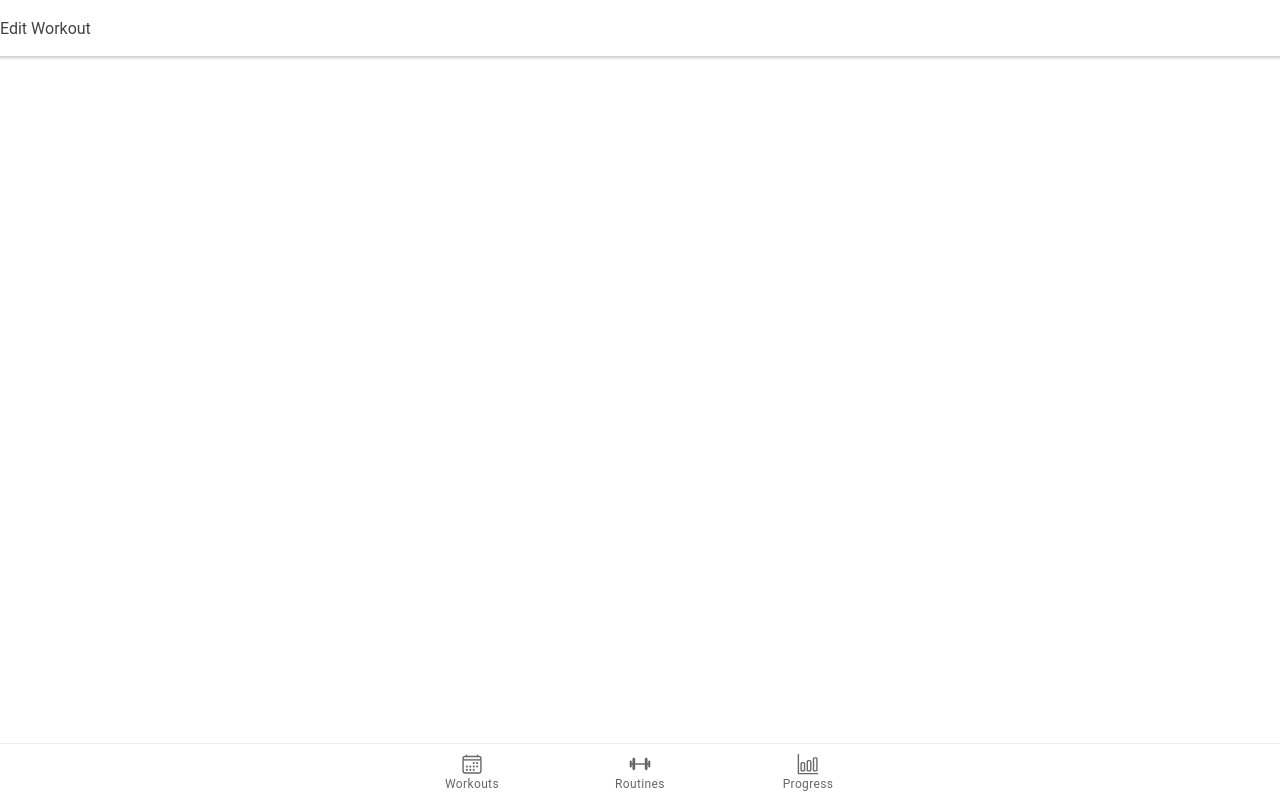
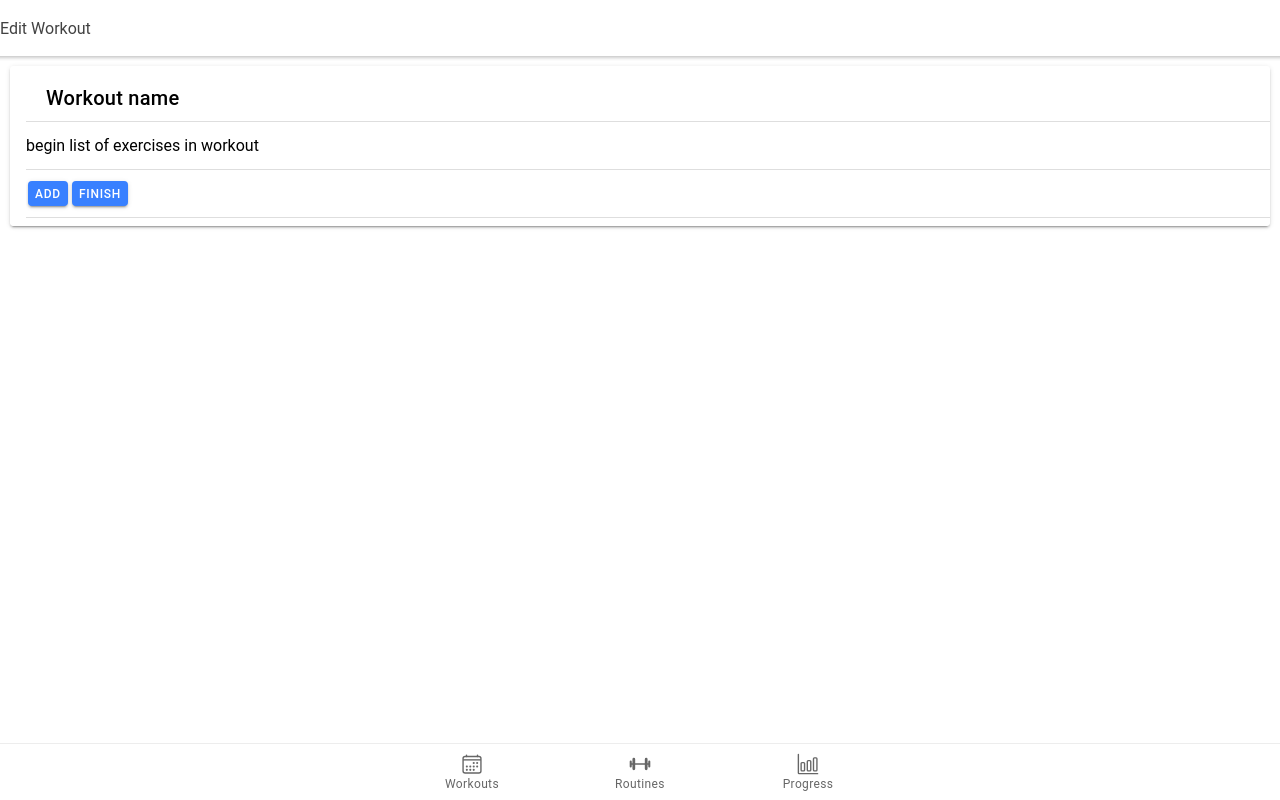
Before and after one commit to kevin-pietruszka/FlexBros, a React (Create React App) app: page /EditWorkout in a window 1280 px wide. Built offline with nearby package versions, Linux system fonts and the light colour scheme.

Commit message:
added list for exercises in workout

```diff
--- a/src/pages/EditWorkout.tsx
+++ b/src/pages/EditWorkout.tsx
@@ -1,4 +1,4 @@
-import { IonContent, IonHeader, IonPage, IonTitle, IonToolbar, IonList, IonItem, IonInput, IonButton } from '@ionic/react';
+import { IonContent, IonHeader, IonPage, IonTitle, IonToolbar, IonList, IonItem, IonInput, IonButton, IonCard } from '@ionic/react';
 import { useEffect, useState } from 'react';
 import { auth } from '../firebase';
 
@@ -14,6 +14,22 @@ const EditWorkout: React.FC = () => {
             <IonHeader>
                 <IonToolbar>Edit Workout</IonToolbar>
             </IonHeader>
+            <IonContent fullscreen>
+                <IonCard>
+                    <IonList>
+                        <IonItem>
+                            <IonTitle>Workout name</IonTitle>
+                        </IonItem>
+                        <IonItem>
+                            begin list of exercises in workout
+                        </IonItem>
+                        <IonItem>
+                            <IonButton>Add</IonButton>
+                            <IonButton>Finish</IonButton>
+                        </IonItem>
+                    </IonList>
+                </IonCard>
+            </IonContent>
         </IonPage>
     );
 };
```
